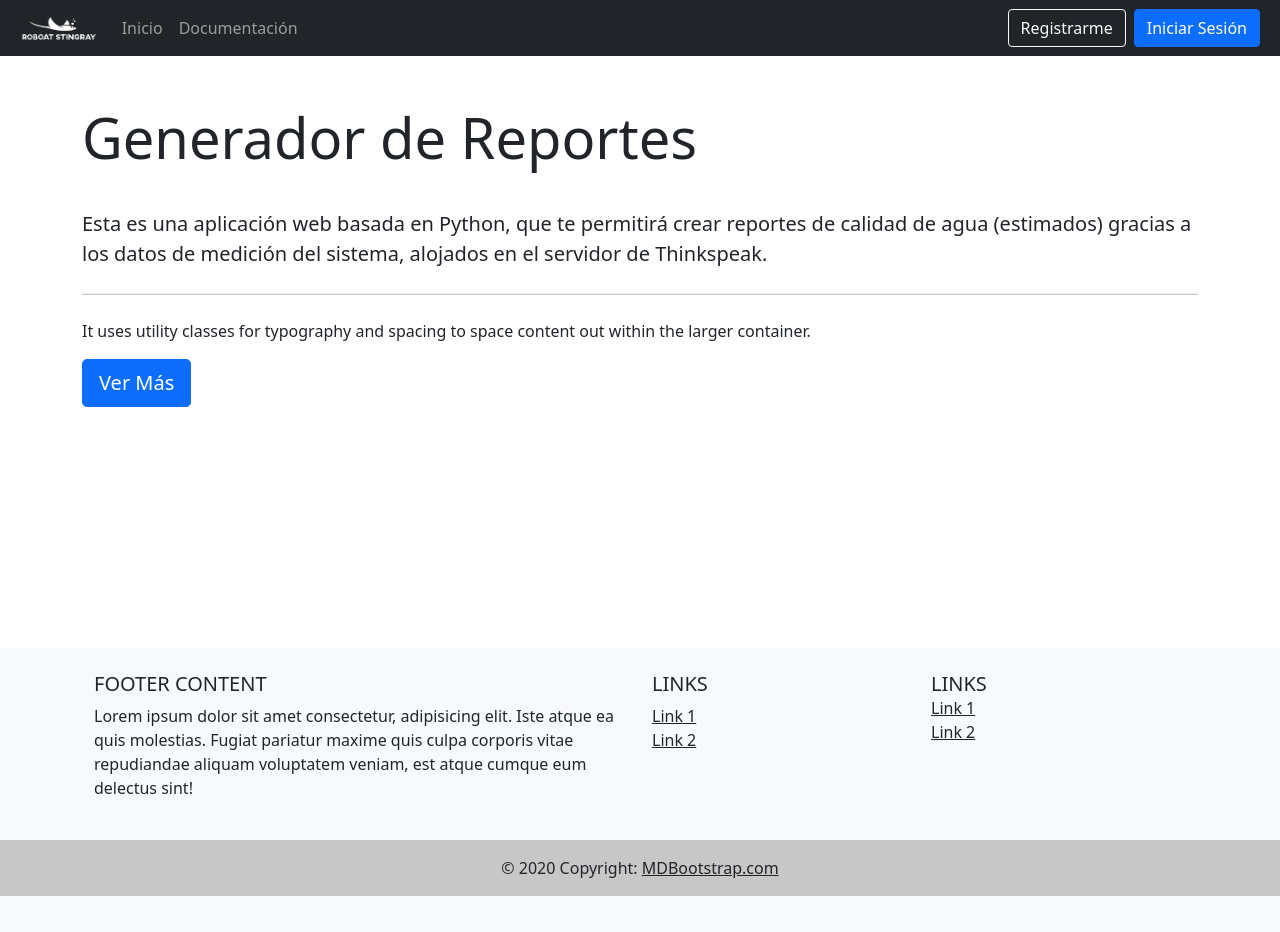
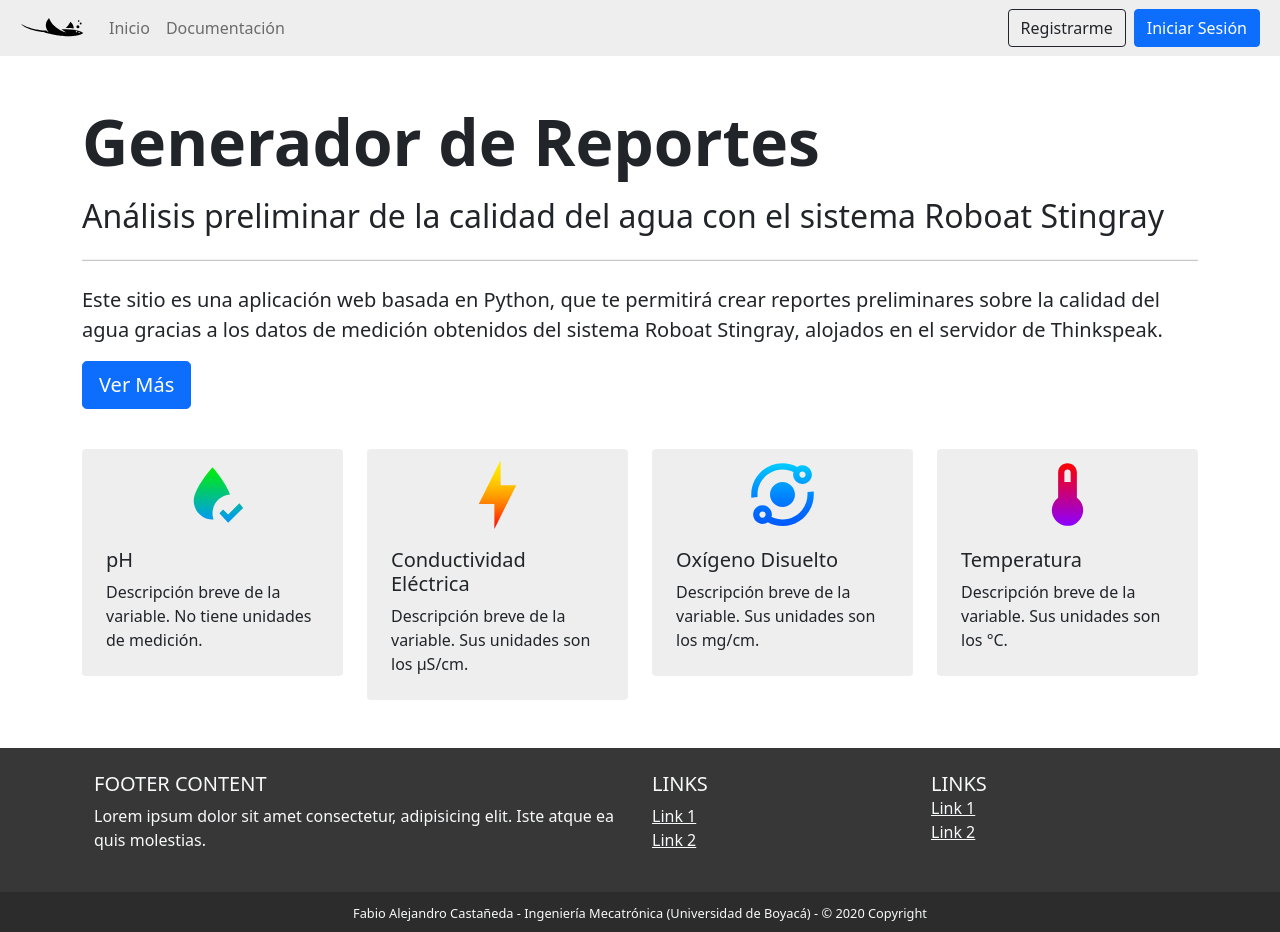
Before and after one commit to Alejo10X/AppWeb-ProyectoDeGrado, a Flask app: page / in a window 1280 px wide. Before the commit the page ends 896 px from the top, so only its background shows below. Run offline with Flask 2, Linux system fonts and the light colour scheme; some libraries are stand-ins or nearby versions.

Commit message:
3. Complementando rápidamente el diseño de la página de inicio.

```diff
--- a/templates/home.html
+++ b/templates/home.html
@@ -4,12 +4,58 @@
 
     {% include 'includes/messages.html' %}
 
-    <h1 class="display-4">Generador de Reportes</h1>
-    <p class="lead">Esta es una aplicación web basada en Python, que te permitirá crear reportes de calidad de agua (estimados) gracias a los datos de medición del sistema, alojados en el servidor de Thinkspeak.
+    <h1 class="display-3 fw-bold mb-3">Generador de Reportes</h1>
+    <h2>Análisis preliminar de la calidad del agua con el sistema Roboat Stingray</h2>
+
+    <hr class="my-4">
+
+    <p class="lead">Este sitio es una aplicación web basada en Python, que te permitirá crear reportes preliminares sobre la calidad del agua gracias a los datos de medición obtenidos del sistema <b>Roboat Stingray</b>, alojados en el servidor de <b>Thinkspeak</b>.
     </p>
-    <hr class="my-4">
-    <p>It uses utility classes for typography and spacing to space content out within the larger container.</p>
+
     <a class="btn btn-primary btn-lg" href="#" role="button">Ver Más</a>
+
+    <div class="row row-cols-1 g-4 my-3">
+
+        <div class="col-md-6 col-xl-3">
+            <div class="card p-2" style="border: none; background-color: #eeeeee;">
+                <img src="../static/img/ph.svg" class="card-img-top" alt="..." style="max-height: 75px;">
+                <div class="card-body">
+                    <h5 class="card-title">pH</h5>
+                    <p class="card-text">Descripción breve de la variable. No tiene unidades de medición.</p>
+                </div>
+            </div>
+        </div>
+
+        <div class="col-md-6 col-xl-3">
+            <div class="card p-2" style="border: none; background-color: #eeeeee;">
+                <img src="../static/img/conductivity.svg" class="card-img-top" alt="..." style="max-height: 75px;">
+                <div class="card-body">
+                    <h5 class="card-title">Conductividad Eléctrica</h5>
+                    <p class="card-text">Descripción breve de la variable. Sus unidades son los µS/cm.</p>
+                </div>
+            </div>
+        </div>
+
+        <div class="col-md-6 col-xl-3">
+            <div class="card p-2" style="border: none; background-color: #eeeeee;">
+                <img src="../static/img/oxygen.svg" class="card-img-top" alt="..." style="max-height: 75px;">
+                <div class="card-body">
+                    <h5 class="card-title">Oxígeno Disuelto</h5>
+                    <p class="card-text">Descripción breve de la variable. Sus unidades son los mg/cm.</p>
+                </div>
+            </div>
+        </div>
+
+        <div class="col-md-6 col-xl-3">
+            <div class="card p-2" style="border: none; background-color: #eeeeee;">
+                <img src="../static/img/temperature.svg" class="card-img-top" alt="..." style="max-height: 75px;">
+                <div class="card-body">
+                    <h5 class="card-title">Temperatura</h5>
+                    <p class="card-text">Descripción breve de la variable. Sus unidades son los °C.</p>
+                </div>
+            </div>
+        </div>
+    </div>
 
 </main>
 
--- a/templates/includes/footer.html
+++ b/templates/includes/footer.html
@@ -1,18 +1,18 @@
-<footer id="footer" class="bg-light text-center text-lg-start">
+<footer id="footer" class="text-light text-center text-lg-start" style="background-color: #373737;">
     <div class="container p-4">
         <div class="row">
             <div class="col-lg-6 col-md-12 mb-4 mb-md-0">
                 <h5 class="text-uppercase">Footer Content</h5>
-                <p>Lorem ipsum dolor sit amet consectetur, adipisicing elit. Iste atque ea quis molestias. Fugiat pariatur maxime quis culpa corporis vitae repudiandae aliquam voluptatem veniam, est atque cumque eum delectus sint!</p>
+                <p>Lorem ipsum dolor sit amet consectetur, adipisicing elit. Iste atque ea quis molestias.</p>
             </div>
             <div class="col-lg-3 col-md-6 mb-4 mb-md-0">
                 <h5 class="text-uppercase">Links</h5>
                 <ul class="list-unstyled mb-0">
                     <li>
-                        <a href="#!" class="text-dark">Link 1</a>
+                        <a href="#!" class="text-light">Link 1</a>
                     </li>
                     <li>
-                        <a href="#!" class="text-dark">Link 2</a>
+                        <a href="#!" class="text-light">Link 2</a>
                     </li>
                 </ul>
             </div>
@@ -20,17 +20,16 @@
                 <h5 class="text-uppercase mb-0">Links</h5>
                 <ul class="list-unstyled">
                     <li>
-                        <a href="#!" class="text-dark">Link 1</a>
+                        <a href="#!" class="text-light">Link 1</a>
                     </li>
                     <li>
-                        <a href="#!" class="text-dark">Link 2</a>
+                        <a href="#!" class="text-light">Link 2</a>
                     </li>
                 </ul>
             </div>
         </div>
     </div>
-    <div class="text-center p-3" style="background-color: rgba(0, 0, 0, 0.2)">
-        © 2020 Copyright:
-        <a class="text-dark" href="https://mdbootstrap.com/">MDBootstrap.com</a>
+    <div class="text-center p-2" style="background-color: rgba(0, 0, 0, 0.2)">
+        <small>Fabio Alejandro Castañeda - Ingeniería Mecatrónica (Universidad de Boyacá) - © 2020 Copyright</small>
     </div>
 </footer>
--- a/templates/includes/navbar.html
+++ b/templates/includes/navbar.html
@@ -1,9 +1,8 @@
 <header id="header">
-    <nav class="navbar navbar-expand-md navbar-dark bg-dark p-2">
+    <nav class="navbar navbar-expand-md navbar-light p-2" style="background-color: #EEEEEE;">
         <div class="container-fluid">
             <a class="navbar-brand p-0" href="{{ url_for('home') }}">
-                <img src="../../static/img/logo.png" alt="" style="height: 28px;">
-                <!-- <b class="ms-2">RB</b> -->
+                <img src="../../static/img/logo.svg" alt="" class="pb-1" style="height: 25px;">
             </a>
             <button class="navbar-toggler" type="button" data-bs-toggle="collapse" data-bs-target="#navbarSupportedContent" aria-controls="navbarSupportedContent" aria-expanded="false" aria-label="Toggle navigation">
                 <span class="navbar-toggler-icon"></span>
@@ -23,17 +22,17 @@
                 <ul class="navbar-nav ms-auto">
                     {% if session.logged %}
                     <li class="nav-item me-md-2">
-                        <a class="w-100 w-md-auto btn btn-outline-light" href="{{ url_for('upload') }}" role="button">Generar Reportes</a>
+                        <a class="w-100 w-md-auto btn btn-outline-dark" href="{{ url_for('upload') }}" role="button">Generar Reportes</a>
                     </li>
                     <li class="nav-item me-md-2 mt-2 mt-md-0">
-                        <a class="w-100 w-md-auto btn btn-outline-light" href="{{ url_for('dashboard') }}" role="button">Dashboard</a>
+                        <a class="w-100 w-md-auto btn btn-outline-dark" href="{{ url_for('dashboard') }}" role="button">Dashboard</a>
                     </li>
                     <li class="nav-item my-2 my-md-0">
                         <a class="w-100 w-md-auto btn btn-primary" href="{{ url_for('logout') }}" role="button">Cerrar Sesión</a>
                     </li>
                     {% else %}
                     <li class="nav-item me-md-2 mt-2 mt-md-0">
-                        <a class="w-100 w-md-auto btn btn-outline-light" href="{{ url_for('signup') }}" role="button">Registrarme</a>
+                        <a class="w-100 w-md-auto btn btn-outline-dark" href="{{ url_for('signup') }}" role="button">Registrarme</a>
                     </li>
                     <li class="nav-item my-2 my-md-0">
                         <a class="w-100 w-md-auto btn btn-primary" href="{{ url_for('login') }}" role="button">Iniciar Sesión</a>
```
